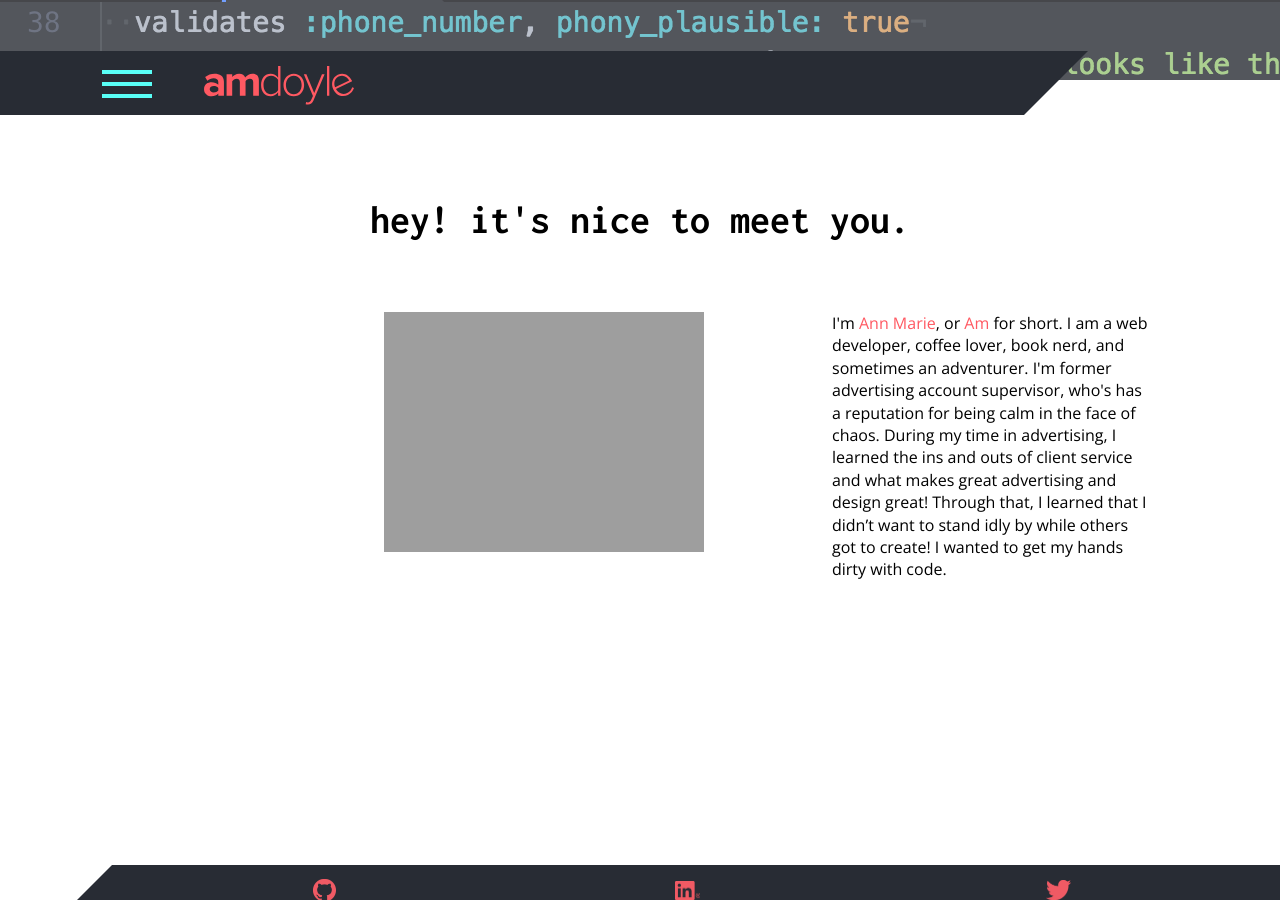
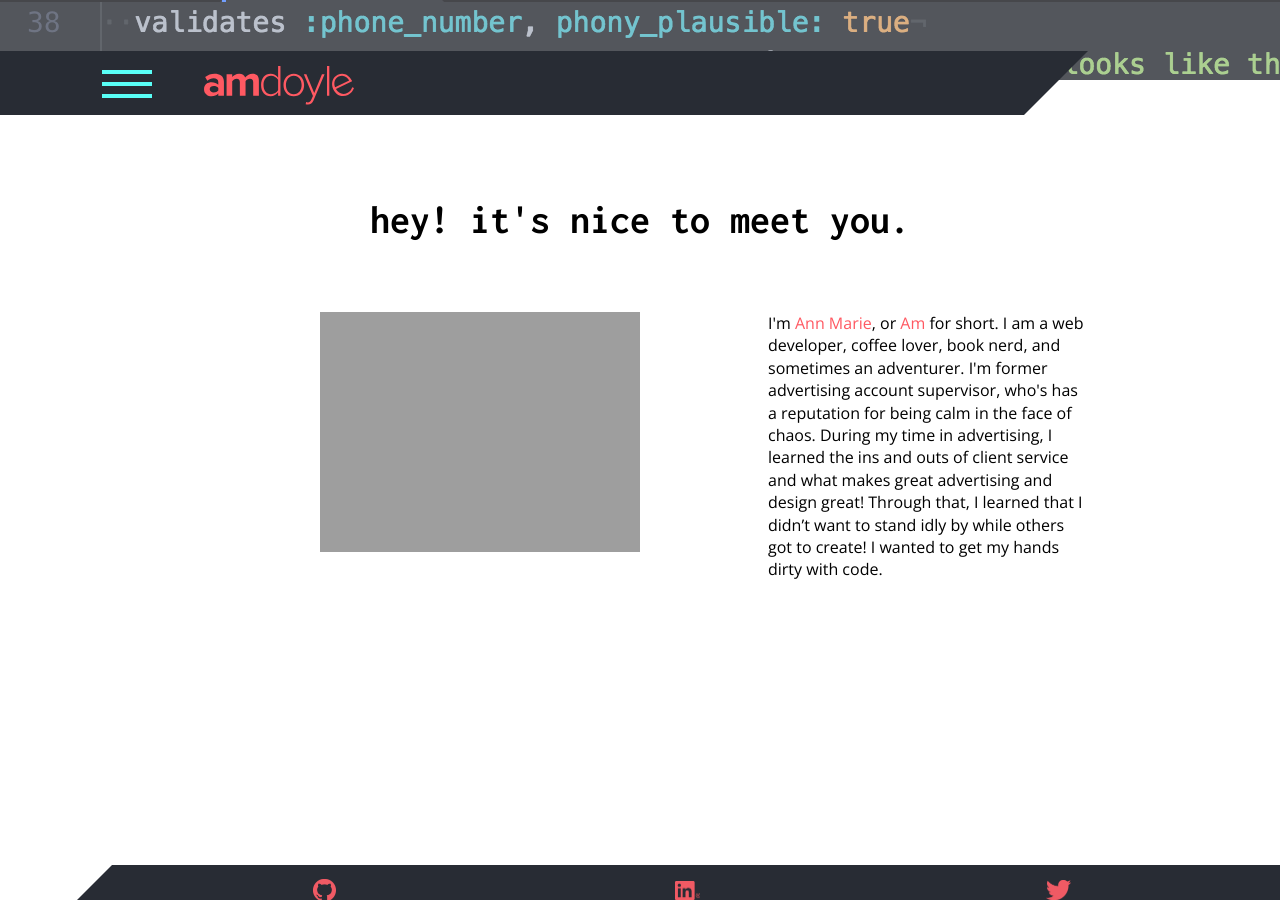
Before and after one commit to amdoyle/amdoyle, a Jekyll site: the page built from index.html, in a window 1280 px wide. Built offline with Jekyll 4.4.1, drawn with Linux system fonts in a browser that asks for light colours; nearby versions of some CDN libraries.

Commit message:
Update styles for felxbox

```diff
--- a/_sass/_layout.scss
+++ b/_sass/_layout.scss
@@ -241,7 +241,7 @@
  & img {
     width: 50%;
     margin: 0 15%;
-    padding: 10%;
+    // padding: 10%;
   }
 }
 
```
